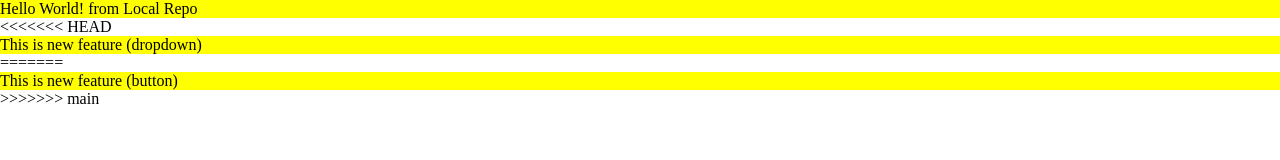
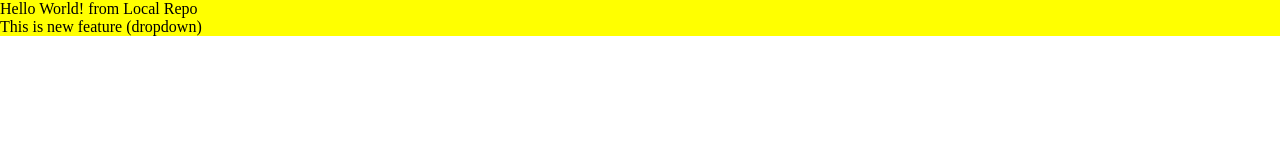
Before and after one commit to harshchouhan02/LocalRepo, a plain HTML site: page index.html in a window 1280 px wide. Drawn offline with Linux system fonts and the light colour scheme.

Commit message:
Dropdown Added

```diff
--- a/index.html
+++ b/index.html
@@ -8,10 +8,6 @@
 </head>
 <body>
     <p>Hello World! from Local Repo</p>
-<<<<<<< HEAD
     <p>This is new feature (dropdown)</p>
-=======
-    <p>This is new feature (button)</p>
->>>>>>> main
 </body>
 </html>
```
